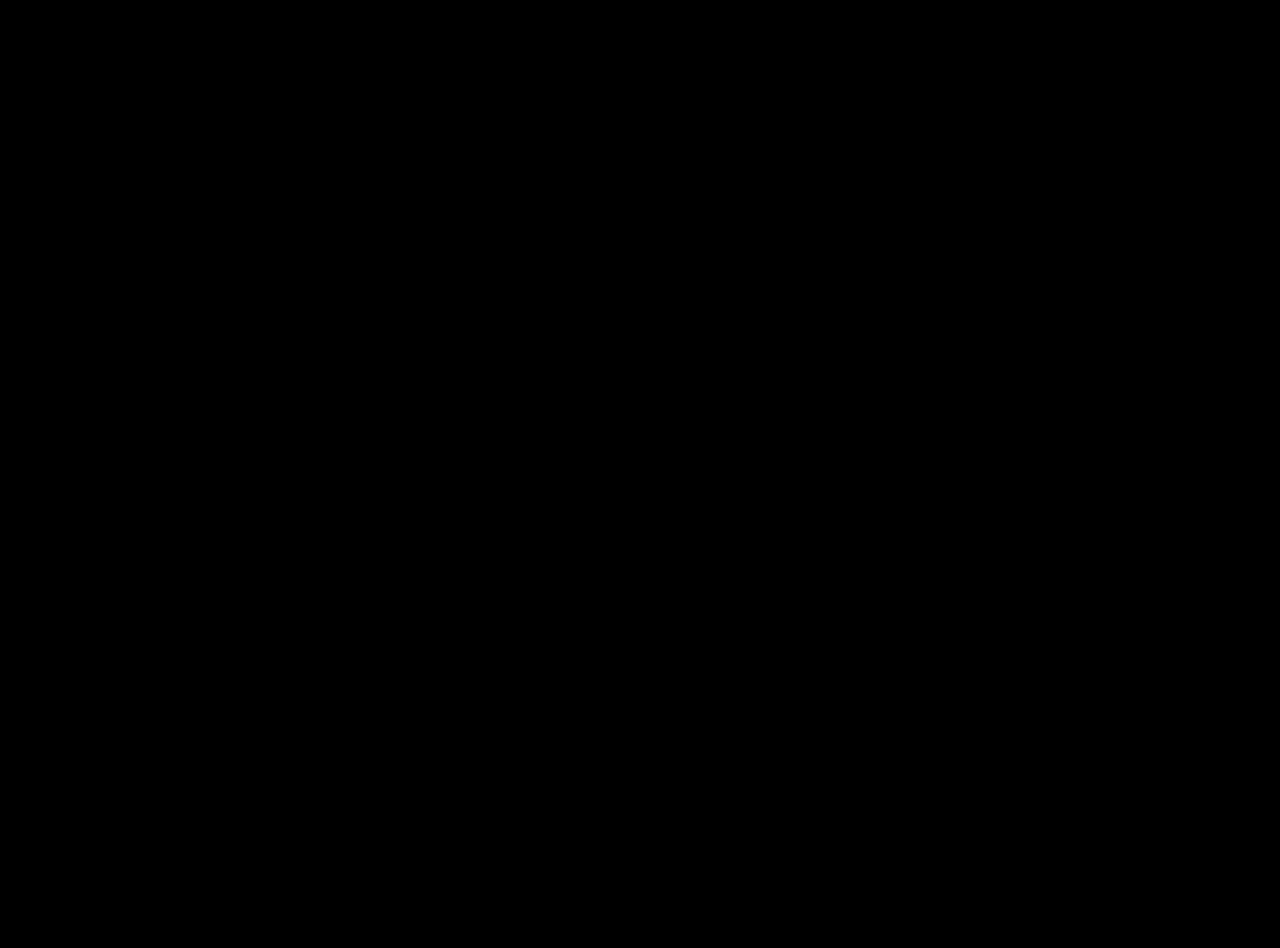
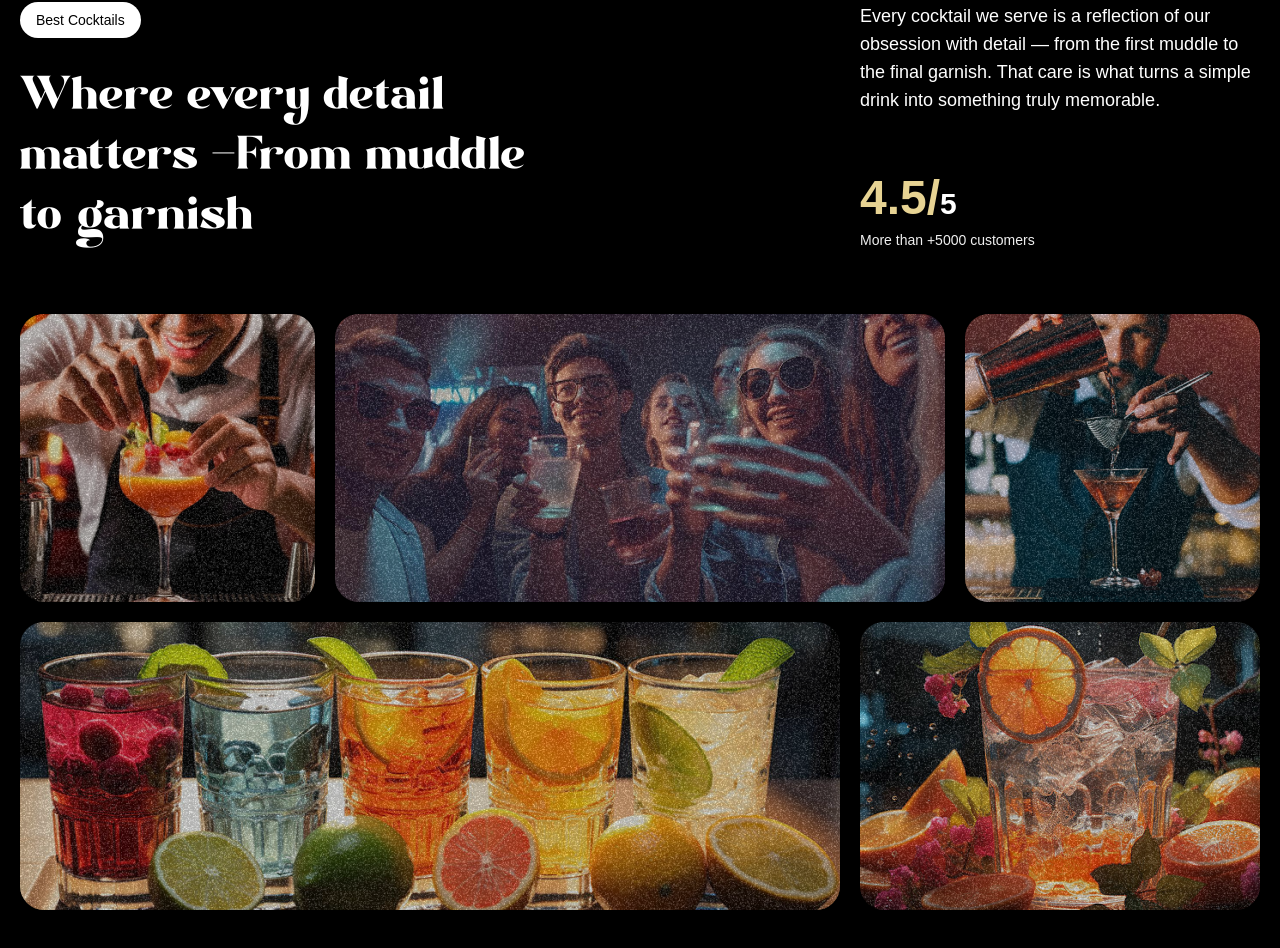
Before and after one commit to Angshuman0772/cocktail-landing-page, a React (Vite) app: page / in a window 1280 px wide. Shown: the part 1710-2658 px from the top of the page. Before the commit the page ends 1600 px from the top, so only its background shows below. Built offline with nearby package versions, Linux system fonts and the light colour scheme; a web font is replaced by a local one.

Commit message:
feat(About): add About component with GSAP animations and content

```diff
--- a/src/App.jsx
+++ b/src/App.jsx
@@ -2,6 +2,7 @@ import { gsap, ScrollTrigger, SplitText } from "gsap/all";
 import Navbar from "./components/Navbar";
 import Hero from "./components/Hero";
 import Cocktails from "./components/Cocktails";
+import About from "./components/About";
 
 gsap.registerPlugin(ScrollTrigger, SplitText);
 
@@ -11,6 +12,7 @@ const App = () => {
       <Navbar />
       <Hero />
       <Cocktails />
+      <About />
     </main>
   );
 };
--- /dev/null
+++ b/src/components/About.jsx
@@ -0,0 +1,97 @@
+import { useGSAP } from "@gsap/react";
+import gsap, { SplitText } from "gsap/all";
+
+const About = () => {
+  useGSAP(() => {
+    const titleSplit = SplitText.create("#about h2", {
+      type: "words,",
+    });
+
+    const scrollTimeline = gsap.timeline({
+      scrollTrigger: {
+        trigger: "#about",
+        start: "top center",
+      },
+    });
+    scrollTimeline
+      .from(titleSplit.words, {
+        opacity: 0,
+        duration: 1,
+        yPercent: 100,
+        ease: "expo.out",
+        stagger: 0.02,
+      })
+      .from(
+        ".top-grid div, .bottom-grid div",
+        {
+          opacity: 0,
+          duration: 1,
+          ease: "power1.inOut",
+          stagger: 0.04,
+        },
+        "-=0.5",
+      );
+  });
+
+  return (
+    <div id="about">
+      <div className="mb-16 md:px-0 px-5">
+        <div className="content">
+          <div className="md: col-span-8">
+            <p className="badge">Best Cocktails</p>
+            <h2>
+              Where every detail matters <span className="text-white">-</span>
+              From muddle to garnish
+            </h2>
+          </div>
+          <div className="sub-content">
+            <p>
+              Every cocktail we serve is a reflection of our obsession with
+              detail — from the first muddle to the final garnish. That care is
+              what turns a simple drink into something truly memorable.{" "}
+            </p>
+            <div>
+              <p className="md:text-3xl text-xl font-bold">
+                <span>4.5/</span>5
+              </p>
+              <p className="text-sm text-white-100">
+                More than +5000 customers
+              </p>
+            </div>
+          </div>
+        </div>
+      </div>
+
+      <div className="top-grid">
+        <div className="md:col-span-3">
+          <div className="noisy" />
+          <img src="/images/abt1.png" alt="grid-img-1" />
+        </div>
+
+        <div className="md:col-span-6">
+          <div className="noisy" />
+          <img src="/images/abt2.png" alt="grid-img-2" />
+        </div>
+
+        <div className="md:col-span-3">
+          <div className="noisy" />
+          <img src="/images/abt5.png" alt="grid-img-5" />
+        </div>
+      </div>
+
+      <div className="bottom-grid">
+        <div className="md:col-span-8">
+          <div className="noisy" />
+          <img src="/images/abt3.png" alt="grid-img-3" />
+        </div>
+
+        <div className="md:col-span-4">
+          <div className="noisy" />
+          <img src="/images/abt4.png" alt="grid-img-4" />
+        </div>
+      </div>
+    </div>
+  );
+};
+
+export default About;
```
